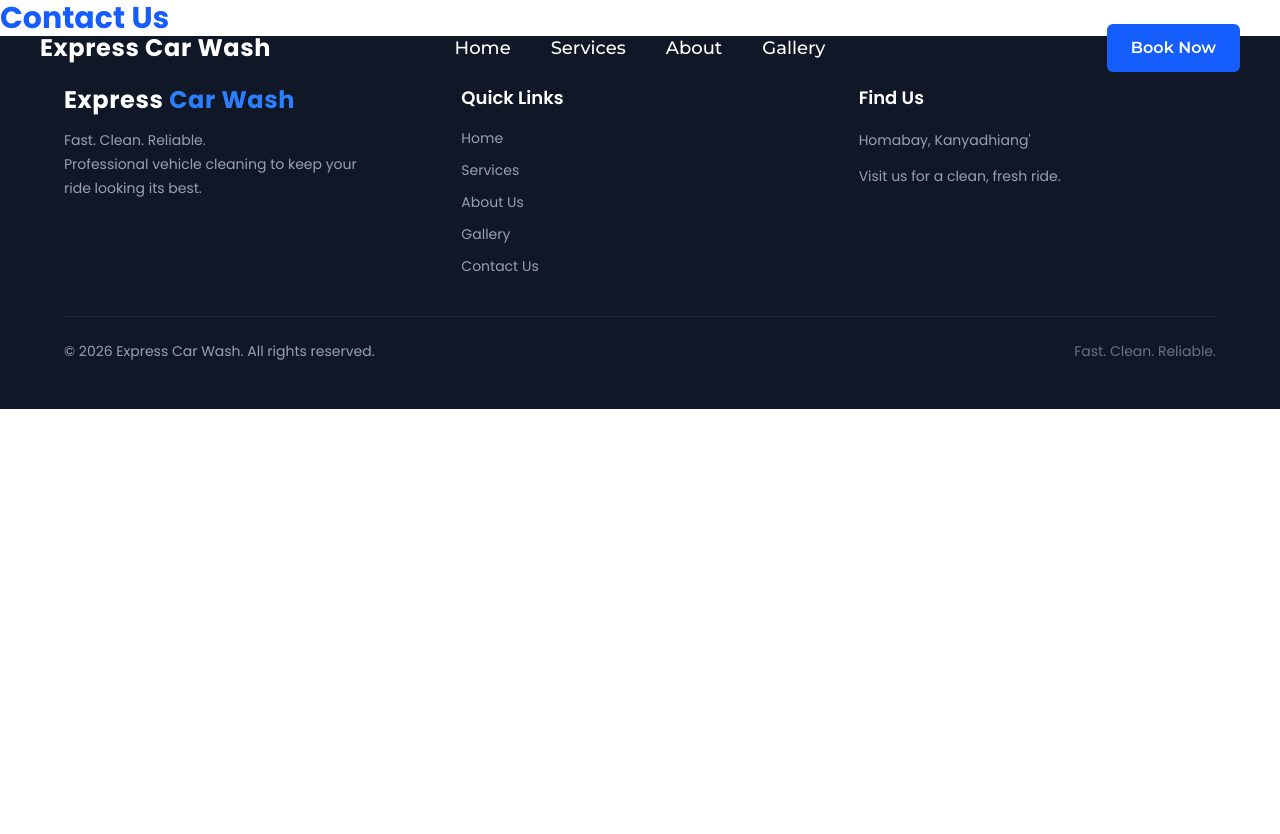
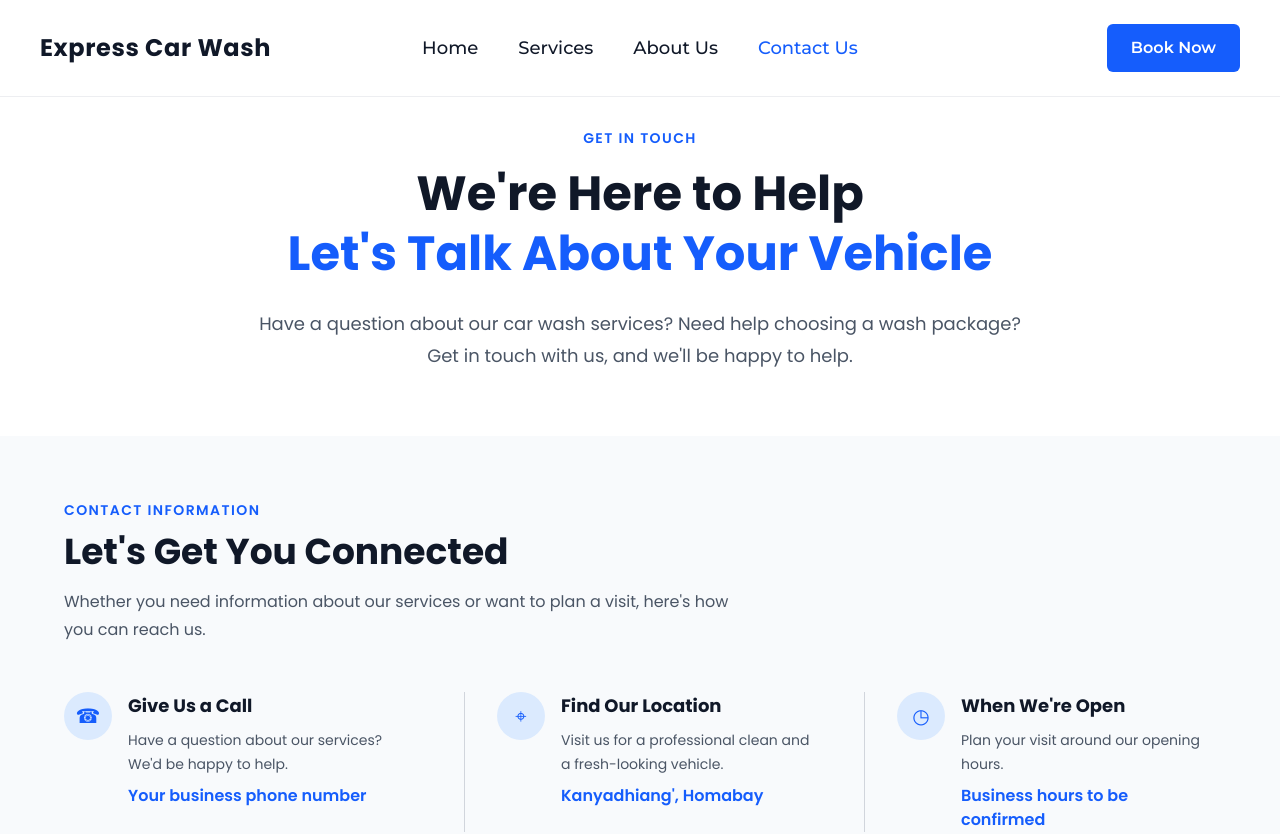
Before and after one commit to Blessed-19592/carwash-website, a React (Vite) app: page /contact in a window 1280 px wide. Shown: the top 834 px of the page. Before the commit the page ends 800 px from the top, so only its background shows below. Built offline with nearby package versions, Linux system fonts and the light colour scheme.

Commit message:
about us done

```diff
--- a/src/App.jsx
+++ b/src/App.jsx
@@ -3,7 +3,6 @@ import { BrowserRouter, Routes, Route } from 'react-router-dom'
 import Home from './pages/Home'
 import Services from './pages/Services'
 import About from './pages/About'
-import Gallery from './pages/Gallery'
 import Contact from './pages/Contact'
 import Navbar from './components/Navbar'
 import Footer from './components/Footer'
@@ -17,7 +16,6 @@ function App() {
         <Route path="/" element={<Home />} />
         <Route path="/services" element={<Services />} />
         <Route path="/about" element={<About />} />
-        <Route path="/gallery" element={<Gallery />} />
         <Route path="/contact" element={<Contact />} />
       </Routes>
 
--- a/src/components/Navbar.jsx
+++ b/src/components/Navbar.jsx
@@ -1,13 +1,12 @@
-import { Link, useLocation } from 'react-router-dom'
+import { Link, useLocation, NavLink } from 'react-router-dom'
 
 function Navbar() {
 
   const location = useLocation()
 
-const isLightPage = ['/services', '/about'].includes(location.pathname)
+const isLightPage = ['/services', '/about', '/contact'].includes(location.pathname)
 
 const textColor = isLightPage ? 'text-gray-900' : 'text-white'
-
   return (
 
 
@@ -25,35 +24,52 @@ const textColor = isLightPage ? 'text-gray-900' : 'text-white'
       </Link>
 
       {/* Center Navigation */}
-      <div  className={`absolute left-1/2 -translate-x-1/2 flex items-center gap-10 text-lg font-medium ${textColor} font-[Montserrat]`}>
+<div className="absolute left-1/2 -translate-x-1/2 flex items-center gap-10 text-lg font-medium font-[Montserrat]">
 
-        <Link
+  <NavLink
     to="/"
-          className="hover:text-blue-500 transition duration-500"
+    end
+    className={({ isActive }) =>
+      `transition duration-300 ${
+        isActive ? 'text-blue-600' : `${textColor} hover:text-blue-500`
+      }`
+    }
   >
     Home
-        </Link>
+  </NavLink>
 
-        <Link
+  <NavLink
     to="/services"
-          className="hover:text-blue-500 transition duration-300"
+    className={({ isActive }) =>
+      `transition duration-300 ${
+        isActive ? 'text-blue-600' : `${textColor} hover:text-blue-500`
+      }`
+    }
   >
     Services
-        </Link>
+  </NavLink>
 
-        <Link
+  <NavLink
     to="/about"
-          className="hover:text-blue-500 transition duration-300"
+    className={({ isActive }) =>
+      `transition duration-300 ${
+        isActive ? 'text-blue-600' : `${textColor} hover:text-blue-500`
+      }`
+    }
   >
-          About
-        </Link>
+    About Us
+  </NavLink>
 
-        <Link
-          to="/gallery"
-          className="hover:text-blue-500 transition duration-300"
+  <NavLink
+    to="/contact"
+    className={({ isActive }) =>
+      `transition duration-300 ${
+        isActive ? 'text-blue-600' : `${textColor} hover:text-blue-500`
+      }`
+    }
   >
-          Gallery
-        </Link>
+    Contact Us
+  </NavLink>
 
 </div>
 
--- a/src/components/footer.jsx
+++ b/src/components/footer.jsx
@@ -40,9 +40,7 @@ function Footer() {
                 About Us
               </Link>
 
-              <Link to="/gallery" className="w-fit hover:text-blue-400 transition duration-300">
-                Gallery
-              </Link>
+
 
               <Link to="/contact" className="w-fit hover:text-blue-400 transition duration-300">
                 Contact Us
--- a/src/pages/Contact.jsx
+++ b/src/pages/Contact.jsx
@@ -1,9 +1,126 @@
 function Contact() {
   return (
-    <div>
-      <h1 className="text-3xl font-bold text-blue-600">Contact Us</h1>
+    <div className="bg-white">
+
+      {/* CONTACT HERO SECTION */}
+      <section className="pt-32 pb-16 px-6 md:px-16">
+        <div className="max-w-7xl mx-auto">
+
+          <div className="max-w-3xl mx-auto text-center">
+
+            <p className="text-blue-600 font-semibold uppercase tracking-widest text-sm mb-4">
+              Get in Touch
+            </p>
+
+            <h1 className="text-4xl md:text-5xl font-bold text-gray-900 leading-tight mb-6">
+              We're Here to Help
+              <span className="block text-blue-600">
+                Let's Talk About Your Vehicle
+              </span>
+            </h1>
+
+            <p className="text-gray-600 text-lg leading-8">
+              Have a question about our car wash services? Need help choosing
+              a wash package? Get in touch with us, and we'll be happy to help.
+            </p>
+
+          </div>
+
+        </div>
+      </section>
+      {/* CONTACT INFORMATION SECTION */}
+<section className="bg-slate-50 py-16 px-6 md:px-16">
+  <div className="max-w-6xl mx-auto">
+
+    {/* Section Heading */}
+    <div className="mb-12">
+      <p className="text-blue-600 font-semibold uppercase tracking-widest text-sm mb-3">
+        Contact Information
+      </p>
+
+      <h2 className="text-3xl md:text-4xl font-bold text-gray-900 mb-4">
+        Let's Get You Connected
+      </h2>
+
+      <p className="text-gray-600 leading-7 max-w-2xl">
+        Whether you need information about our services or want to plan
+        a visit, here's how you can reach us.
+      </p>
     </div>
-  )
+
+    {/* Contact Details */}
+    <div className="grid grid-cols-1 md:grid-cols-3 gap-8 md:gap-12">
+
+      {/* Phone */}
+      <div className="flex items-start gap-4">
+        <div className="shrink-0 w-12 h-12 flex items-center justify-center rounded-full bg-blue-100 text-blue-600 text-xl">
+          ☎
+        </div>
+
+        <div>
+          <h3 className="text-lg font-bold text-gray-900 mb-2">
+            Give Us a Call
+          </h3>
+
+          <p className="text-gray-600 text-sm leading-6 mb-2">
+            Have a question about our services? We'd be happy to help.
+          </p>
+
+          <p className="text-blue-600 font-semibold">
+            Your business phone number
+          </p>
+        </div>
+      </div>
+
+      {/* Location */}
+      <div className="flex items-start gap-4 md:border-l md:border-gray-300 md:pl-8">
+        <div className="shrink-0 w-12 h-12 flex items-center justify-center rounded-full bg-blue-100 text-blue-600 text-xl">
+          ⌖
+        </div>
+
+        <div>
+          <h3 className="text-lg font-bold text-gray-900 mb-2">
+            Find Our Location
+          </h3>
+
+          <p className="text-gray-600 text-sm leading-6 mb-2">
+            Visit us for a professional clean and a fresh-looking vehicle.
+          </p>
+
+          <p className="text-blue-600 font-semibold">
+            Kanyadhiang', Homabay
+          </p>
+        </div>
+      </div>
+
+      {/* Business Hours */}
+      <div className="flex items-start gap-4 md:border-l md:border-gray-300 md:pl-8">
+        <div className="shrink-0 w-12 h-12 flex items-center justify-center rounded-full bg-blue-100 text-blue-600 text-xl">
+          ◷
+        </div>
+
+        <div>
+          <h3 className="text-lg font-bold text-gray-900 mb-2">
+            When We're Open
+          </h3>
+
+          <p className="text-gray-600 text-sm leading-6 mb-2">
+            Plan your visit around our opening hours.
+          </p>
+
+          <p className="text-blue-600 font-semibold">
+            Business hours to be confirmed
+          </p>
+        </div>
+      </div>
+
+    </div>
+
+  </div>
+</section>
+
+    </div>
+  );
 }
 
-export default Contact
+export default Contact;
--- a/src/pages/Gallery.jsx
+++ /dev/null
@@ -1,78 +0,0 @@
-import { useState } from "react";
-
-function Gallery() {
-
-  const [activeFilter, setActiveFilter] = useState("All");
-
-  return (
-    <div className="bg-white">
-
-      {/* GALLERY HERO SECTION */}
-      <section className="pt-32 pb-16 px-6 md:px-16">
-        <div className="max-w-7xl mx-auto">
-
-          <div className="max-w-3xl mx-auto text-center">
-
-            <p className="text-blue-600 font-semibold uppercase tracking-widest text-sm mb-4">
-              Our Gallery
-            </p>
-
-            <h1 className="text-4xl md:text-5xl font-bold text-gray-900 leading-tight mb-6">
-              See the Difference
-              <span className="block text-blue-600">
-                Every Wash Makes
-              </span>
-            </h1>
-
-            <p className="text-gray-600 text-lg leading-8">
-              Take a look at our vehicle cleaning services, the vehicles
-              we work on, and the care we put into every wash.
-            </p>
-
-          </div>
-
-        </div>
-      </section>
-
-      {/* GALLERY FILTER SECTION */}
-<section className="bg-slate-50 py-12 px-6 md:px-16">
-  <div className="max-w-7xl mx-auto">
-
-    {/* Section Heading */}
-    <div className="text-center mb-8">
-      <h2 className="text-2xl md:text-3xl font-bold text-gray-900 mb-3">
-        Explore Our Work
-      </h2>
-
-      <p className="text-gray-600">
-        Browse our cleaning services by vehicle type.
-      </p>
-    </div>
-
-    {/* Filter Buttons */}
-<div className="flex flex-wrap justify-center gap-3">
-
-  {["All", "Cars", "Motorcycles", "Trucks"].map((category) => (
-    <button
-      key={category}
-      onClick={() => setActiveFilter(category)}
-      className={`px-6 py-3 rounded-lg font-medium transition duration-300 ${
-        activeFilter === category
-          ? "bg-blue-600 text-white"
-          : "bg-white text-gray-700 border border-gray-200 hover:border-blue-600 hover:text-blue-600"
-      }`}
-    >
-      {category}
-    </button>
-  ))}
-
-</div>
-
-  </div>
-</section>
-
-    </div>
-  );
-}
-
-export default Gallery;
```
Lines whose indentation alone changed are shown as unchanged.
